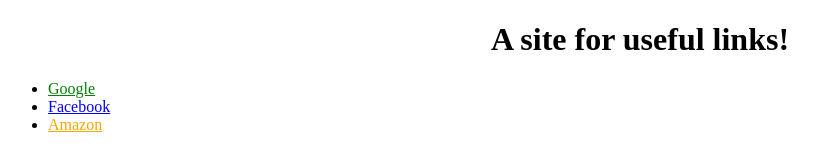
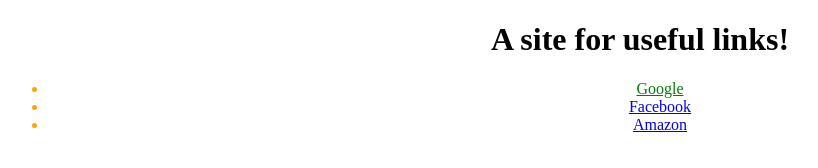
Before and after one commit to Kalikev511/Kalikev511.github.io, a plain HTML site: page index.html in a window 1280 px wide. Shown: the whole page, without its empty margins (0-818 px from the left). Drawn offline with Linux system fonts and the light colour scheme.

Commit message:
modified: index  index.html

```diff
--- a/index.html
+++ b/index.html
@@ -10,7 +10,7 @@
             a[href="https://facebook.com"]{
                 color: blue;
             }
-            li > a{
+            ul > li{
                 color: orange;
                 text-align: center;
             }
```
